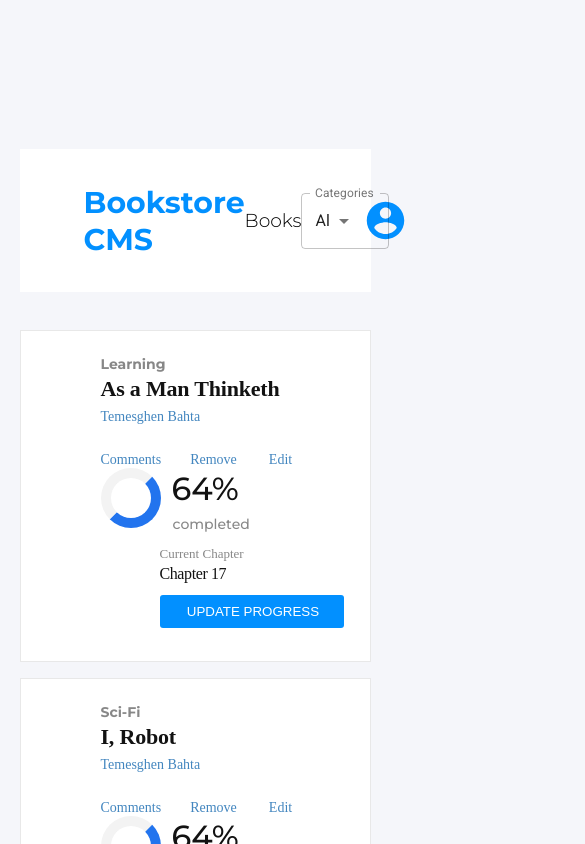
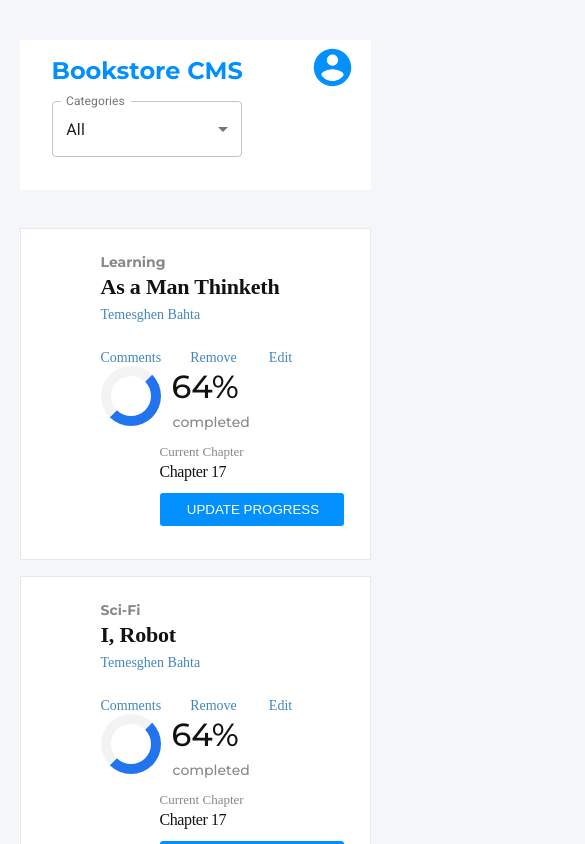
Before and after one commit to temesghentekeste/react-redux-magic-books, a React (Create React App) app: page / in a window 390 px wide. Shown: the top 844 px of the page, 585 px wide, since content can reach past the window. Built offline with nearby package versions, Linux system fonts and the light colour scheme.

Commit message:
Make CategoryFilter component responsive

```diff
--- a/src/components/CategoryFilter.js
+++ b/src/components/CategoryFilter.js
@@ -42,8 +42,6 @@ const categories = [
 ];
 
 const CategoryFilter = ({ filterChange }) => {
-  // const classes = useStyles();
-
   const [category, setCategory] = useState('All');
   const handleCategoryChange = (e) => {
     filterChange(e.target.value);
@@ -66,6 +64,7 @@ const CategoryFilter = ({ filterChange }) => {
             native: true,
           }}
           variant="outlined"
+          className="categoryFilter__left-categories"
         >
           {categories.map((option) => (
             <option key={option.value} value={option.value}>
--- a/src/index.css
+++ b/src/index.css
@@ -13,27 +13,34 @@
 }
 
 body {
-  width: 90vw;
-  margin: auto;
   background: #f5f6fa;
   font-family: 'Montserrat', sans-serif;
+}
+
+.mainContainer {
+  width: 90%;
+  max-width: 1120px;
+  margin: auto;
+  overflow-x: hidden;
 }
 
 .categoryFilter {
   margin-top: 149px;
   background: #fff;
-  height: 143px;
+  min-height: 150px;
+  padding: 1rem;
   display: flex;
   justify-content: space-between;
   align-items: center;
-  padding: 0 4rem;
+  flex-wrap: wrap;
 }
 
 .categoryFilter__left {
-  flex: 0.5;
+  width: 70%;
   display: flex;
   justify-content: space-between;
   align-items: center;
+  flex-wrap: wrap;
 }
 
 .categoryFilter__left-heading {
@@ -42,11 +49,12 @@ body {
 }
 
 .categoryFilter__left-caption {
+  margin-right: 1rem;
   font-weight: 300;
 }
 
 .categoryFilter__right {
-  flex: 0.5;
+  flex: 2.5;
   display: flex;
   justify-content: flex-end;
 }
@@ -313,3 +321,47 @@ body {
   border: none;
   border-radius: 5px;
 }
+
+@media (max-width: 865px) {
+  .categoryFilter {
+    margin-top: 2rem;
+    display: block;
+    text-align: center;
+  }
+  .categoryFilter__left-caption {
+    display: none;
+  }
+
+  .categoryFilter__left-heading {
+    margin-bottom: 1rem;
+    font-size: 2.5rem;
+  }
+
+  .categoryFilter__left-categories {
+    width: 85% !important;
+  }
+
+  .categoryFilter__right {
+    margin-top: -7rem;
+  }
+}
+
+@media (max-width: 768px) {
+  .categoryFilter {
+    margin-top: 40px;
+    flex-direction: column;
+  }
+
+  .categoryFilter__left {
+    flex-direction: column;
+  }
+}
+
+@media (max-width: 545px) {
+  .categoryFilter {
+    margin-top: 40px;
+  }
+  .categoryFilter__left-heading {
+    font-size: 1.5rem;
+  }
+}
```
